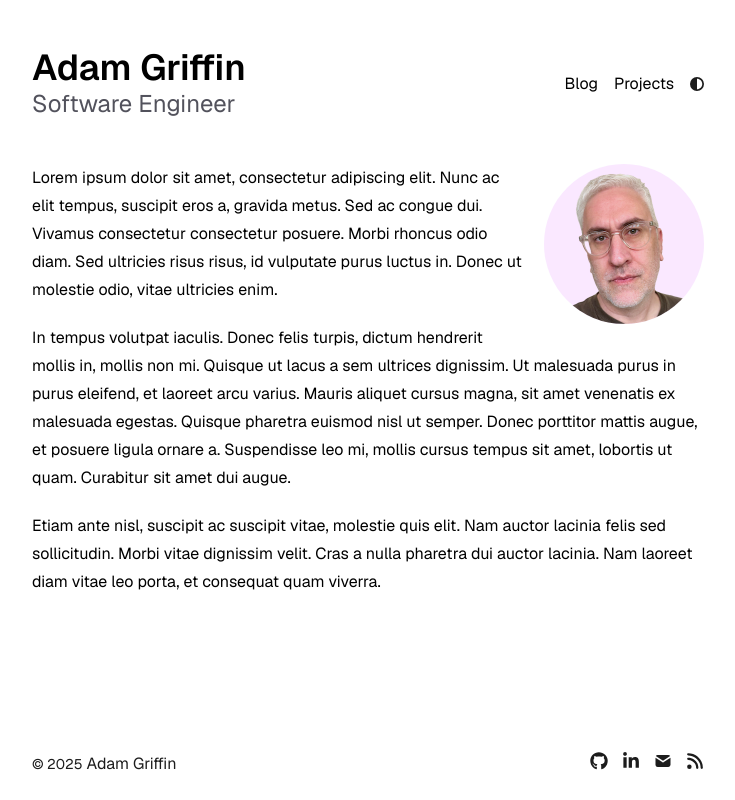
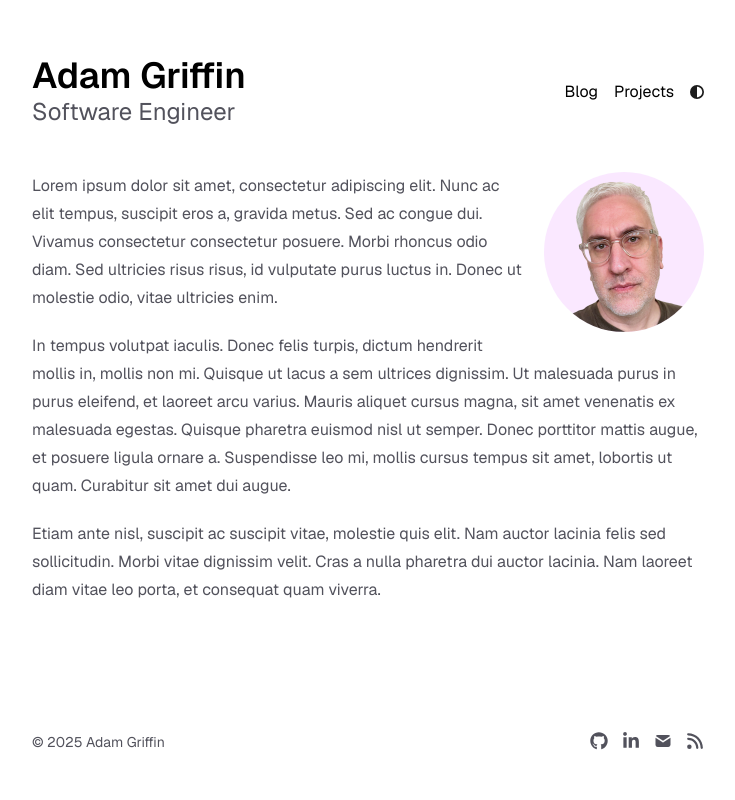
Before and after one commit to adamwgriffin/portfolio, a Next.js app: page / in a window 1280 px wide. Shown: the whole page, without its empty margins (272-1007 px from the left). Built offline with nearby package versions, Linux system fonts and the light colour scheme.

Commit message:
Layout styling

```diff
--- a/app/components/Footer.tsx
+++ b/app/components/Footer.tsx
@@ -3,9 +3,8 @@ import { SocialLinks } from "./SocialLinks";
 
 export default function Footer() {
   return (
-    <footer className="block text-[#1C1C1C] dark:text-[#D4D4D4] py-6">
-      <time className="text-sm">© {new Date().getFullYear()}</time>{" "}
-      {metaData.title}
+    <footer className="block text-sm text-zinc-600 dark:text-zinc-300 py-12">
+      <time>© {new Date().getFullYear()}</time> {metaData.title}
       <SocialLinks />
     </footer>
   );
--- a/app/components/Header.tsx
+++ b/app/components/Header.tsx
@@ -9,7 +9,7 @@ const navItems = {
 export function Header() {
   return (
     <header
-      className="flex flex-col md:flex-row md:items-center justify-between py-12
+      className="flex flex-col md:flex-row md:items-center justify-between py-14
         md:pb-6"
     >
       <div className="flex items-center">
--- a/app/page.tsx
+++ b/app/page.tsx
@@ -5,15 +5,17 @@ export default function Page() {
     <section className="grow">
       <Image
         src="/adam-1-transparent.png"
-        alt="Profile photo"
-        className="rounded-full bg-fuchsia-100 block
-          mt-0 lg:mb-5 mb-10 mx-auto sm:float-right sm:ml-5 sm:mb-5"
+        alt="Photo of Adam Griffin"
+        className="rounded-full bg-fuchsia-100 block mt-0 lg:mb-5 mb-10 mx-auto
+          sm:float-right sm:ml-5 sm:mb-5"
         unoptimized
         width={160}
         height={160}
         priority
       />
-      <div className="prose prose-neutral dark:prose-invert">
+      <div
+        className="prose prose-p:text-zinc-600 dark:prose-p:dark:text-zinc-300"
+      >
         <p>
           Lorem ipsum dolor sit amet, consectetur adipiscing elit. Nunc ac elit
           tempus, suscipit eros a, gravida metus. Sed ac congue dui. Vivamus
```
